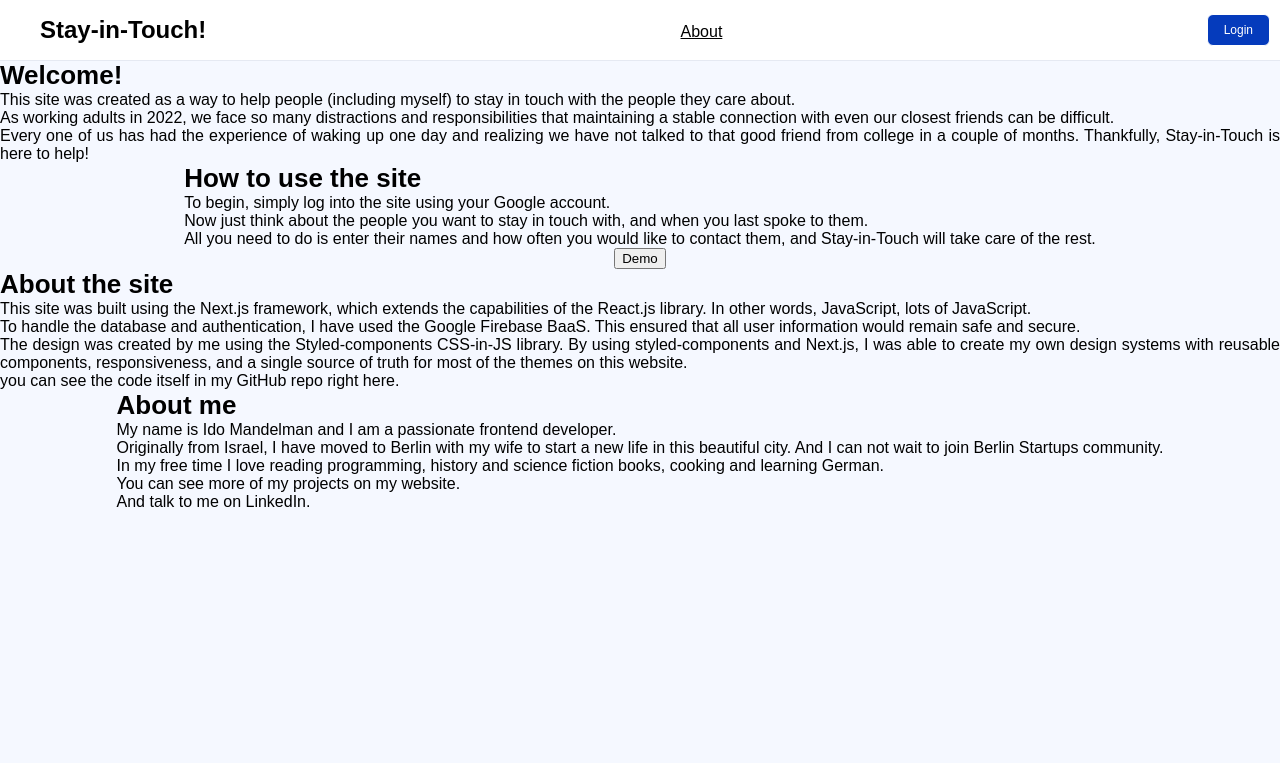
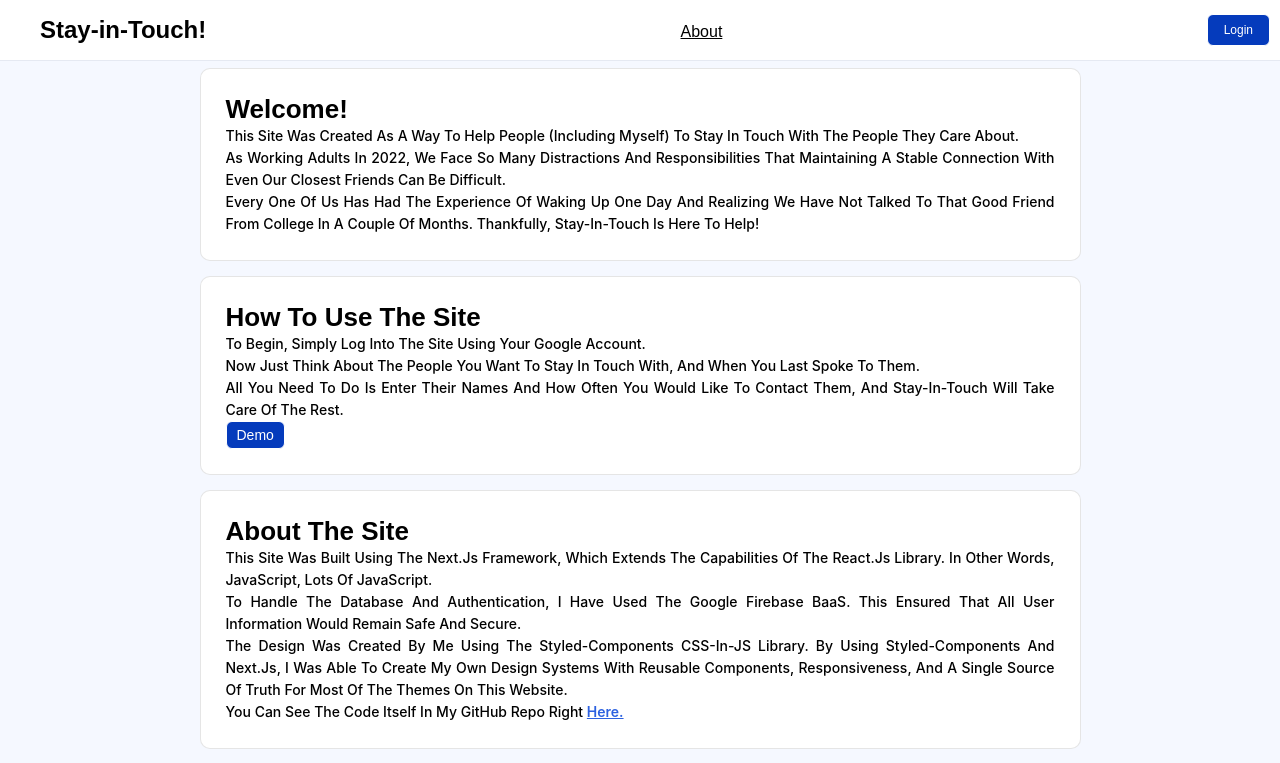
Before and after one commit to idomand/stayInTouch, a Next.js app: page /about in a window 1280 px wide. Shown: the top 763 px of the page. Built offline with nearby package versions, Linux system fonts and the light colour scheme; no server answers.

Commit message:
Login page + aobut page + basic add contact - done

```diff
--- a/Components/Common/StyledButton.js
+++ b/Components/Common/StyledButton.js
@@ -6,8 +6,18 @@ export const BasicButton = styled.button.attrs((props) => {
   cursor: pointer;
   align-items: center;
   transition: 0.3s;
+  background-color: ${({ theme }) => theme.blue_1};
+  color: ${({ theme }) => theme.white};
+  border: 1.3px solid ${({ theme }) => theme.white};
+  border-radius: 6px;
+  font-size: ${({ theme }) => theme.typeScale.p_normal};
+  font-weight: 500;
+  padding: 5px 10px;
   &:hover,
   &:focus {
+    background: rgba(44, 97, 224, 0.1);
+    border: 1.3px solid ${({ theme }) => theme.blue_1};
+    color: ${({ theme }) => theme.blue_1};
   }
   @media (${({ theme }) => theme.devices.break1}) {
   }
--- a/Components/Common/StyledLinks.js
+++ b/Components/Common/StyledLinks.js
@@ -14,9 +14,14 @@ export const BasicLink = styled(LinkPrototype).attrs(() => {
     target: "_blank",
   };
 })`
+  font-weight: 600;
+  text-decoration: underline;
+  color: ${({ theme }) => theme.blue_2};
+  border-bottom: solid 2px transparent;
   transition: all 0.3s;
   &:hover,
   &:focus {
+    border-bottom: solid 2px ${({ theme }) => theme.blue_1};
   }
 `;
 
--- a/Components/Common/StyledText.js
+++ b/Components/Common/StyledText.js
@@ -42,14 +42,18 @@ export const P1 = styled.p`
 export const P2 = styled.p`
   margin: 0;
   padding: 0;
-  font-weight: 500;
+  font-weight: 400;
   font-size: ${({ theme }) => theme.typeScale.p_normal};
 `;
 export const P3 = styled.p`
+  font-family: Inter;
   margin: 0;
   padding: 0;
   font-weight: 500;
-  font-size: ${({ theme }) => theme.typeScale.p_small};
+  line-height: 22px;
+  text-transform: capitalize;
+  color: ${({ theme }) => theme.black};
+  font-size: ${({ theme }) => theme.typeScale.p_normal};
 `;
 
 export const P = styled.p`
--- a/Components/Layout.jsx
+++ b/Components/Layout.jsx
@@ -4,7 +4,7 @@ import ScrollButtonWrapper from "./ScrollToTopButton";
 import propTypes from "prop-types";
 import styled from "styled-components";
 
-const LayoutWrapper = styled.div``;
+const LayoutWrapper = styled.main``;
 
 export default function Layout({ children }) {
   return (
--- a/pages/about/index.jsx
+++ b/pages/about/index.jsx
@@ -5,7 +5,7 @@ import { BasicLink } from "../../Components/Common/StyledLinks";
 import { BasicButton } from "../../Components/Common/StyledButton";
 import { addDummyData } from "../../lib/Firebase";
 import { useAuth } from "../../lib/AuthContext";
-import { P } from "../../Components/Common/StyledText.js";
+import { P3 } from "../../Components/Common/StyledText.js";
 
 import styled from "styled-components";
 import { H1 } from "../../Components/Common/StyledText";
@@ -14,18 +14,27 @@ const AboutPageWrapper = styled.section`
   display: flex;
   align-items: center;
   flex-direction: column;
+  justify-content: center;
   position: relative;
+  width: 70%;
+  margin: auto;
 `;
 
 const DemoButtonWrapper = styled.div`
   display: flex;
-  justify-content: center;
+  /* justify-content: center; */
 `;
 
 const AboutHeader = styled(H1)``;
 
 const AboutSubSection = styled.div`
+  background-color: ${({ theme }) => theme.white};
+  margin: 7.5px;
+  border-radius: 10px;
+  border: 1px solid rgba(0, 0, 0, 0.1);
+  padding: 25px;
   text-align: justify;
+  text-transform: capitalize;
   @media (${({ theme }) => theme.devices.break1}) {
   }
 `;
@@ -55,87 +64,87 @@ export default function About() {
         <IntroductionSection>
           <AboutHeader>Welcome!</AboutHeader>
 
-          <P>
+          <P3>
             This site was created as a way to help people (including myself) to
             stay in touch with the people they care about.
-          </P>
-          <P>
+          </P3>
+          <P3>
             As working adults in 2022, we face so many distractions and
             responsibilities that maintaining a stable connection with even our
             closest friends can be difficult.
-          </P>
-          <P>
+          </P3>
+          <P3>
             Every one of us has had the experience of waking up one day and
             realizing we have not talked to that good friend from college in a
             couple of months. Thankfully, Stay-in-Touch is here to help!
-          </P>
+          </P3>
         </IntroductionSection>
         <HowToUseSection id="HowToUseSection">
           <AboutHeader>How to use the site</AboutHeader>
-          <P>To begin, simply log into the site using your Google account.</P>
-          <P>
+          <P3>To begin, simply log into the site using your Google account.</P3>
+          <P3>
             Now just think about the people you want to stay in touch with, and
             when you last spoke to them.
-          </P>
-          <P>
+          </P3>
+          <P3>
             All you need to do is enter their names and how often you would like
             to contact them, and Stay-in-Touch will take care of the rest.{" "}
-          </P>
+          </P3>
           <DemoButtonWrapper>
             <BasicButton onClick={addDemoData}>Demo</BasicButton>
           </DemoButtonWrapper>
         </HowToUseSection>
         <AboutTheSite id="AboutTheSite">
           <AboutHeader>About the site</AboutHeader>
-          <P>
+          <P3>
             This site was built using the Next.js framework, which extends the
             capabilities of the React.js library. In other words, JavaScript,
             lots of JavaScript.
-          </P>
-          <P>
+          </P3>
+          <P3>
             To handle the database and authentication, I have used the Google
             Firebase BaaS. This ensured that all user information would remain
             safe and secure.
-          </P>
-          <P>
+          </P3>
+          <P3>
             The design was created by me using the Styled-components CSS-in-JS
             library. By using styled-components and Next.js, I was able to
             create my own design systems with reusable components,
             responsiveness, and a single source of truth for most of the themes
             on this website.
-          </P>
-          <P>
+          </P3>
+          <P3>
             {" "}
             you can see the code itself in my GitHub repo right{" "}
             <BasicLink href={"https://github.com/idomand/stayInTouch"}>
               here.
             </BasicLink>
-          </P>
+          </P3>
         </AboutTheSite>
         <AboutTheCreator id="AboutTheCreator">
           <AboutHeader>About me</AboutHeader>
-          <P>
+          <P3>
             My name is Ido Mandelman and I am a passionate frontend developer.
-          </P>
-          <P>
+          </P3>
+          <P3>
             Originally from Israel, I have moved to Berlin with my wife to start
             a new life in this beautiful city. And I can not wait to join Berlin
             Startups community.
-          </P>
-          <P>
+          </P3>
+          <P3>
             In my free time I love reading programming, history and science
             fiction books, cooking and learning German.
-          </P>
-          <P>
+          </P3>
+          <P3>
             You can see more of my projects on my{" "}
             <BasicLink href={"https://www.hire-ido.com"}>website.</BasicLink>
-          </P>
-          <P>
+          </P3>
+          <P3>
             And talk to me on{" "}
             <BasicLink href={"https://www.linkedin.com/in/ido-mandelman"}>
               LinkedIn.
             </BasicLink>
-          </P>
+          </P3>
         </AboutTheCreator>
       </AboutPageWrapper>
     </Layout>
--- a/utils/themes.js
+++ b/utils/themes.js
@@ -8,9 +8,9 @@ export const defaultTheme = {
   green_2: "#00AE50",
   //!========
 
+  grey: "#F6F6F6",
   black: "#000000",
   white: "#ffffff",
-  // grey: "#9a9a9a",
   // blue1: "#597FDB",
   // blue2: "#CFEBFF",
   // blue3: "#6DA7FF",
```
Also changed, not shown: Components/AddNewContact.jsx (+62 -16 lines), Components/Common/StyledFormElements.js (+13 -4 lines), pages/login/index.jsx (+59 -14 lines).
